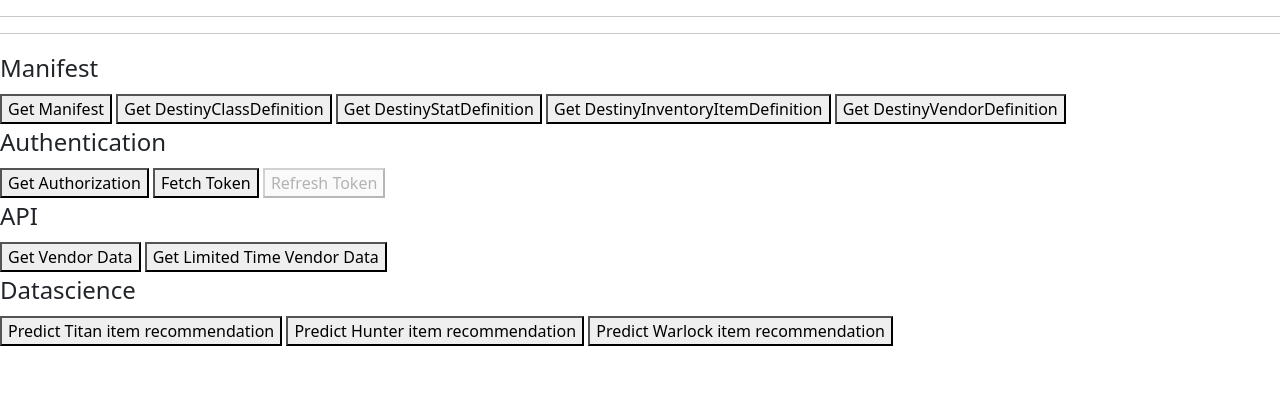
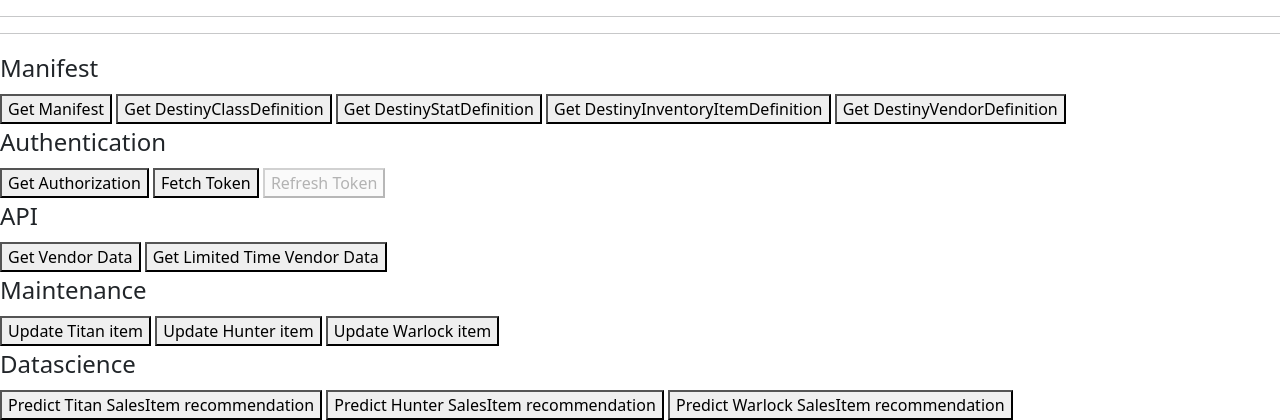
Before and after one commit to 6ixthmonth/destiny2-take-a-look, a Django app: template templates/d2tal/index.html in a window 1280 px wide. Shown: the part 428-848 px from the top of the page. Before the commit the page ends 774 px from the top, so only its background shows below. Run offline with Django 4.2, Linux system fonts and the light colour scheme; a user stored in the database is signed in; tables that the repository leaves empty hold one stand-in row (values such as "Sample post"); the template is opened without the code that fills it: values that come from a table or form of the project are taken from there, most other values are stand-ins (such as "Sample title", 1, 10 or a date in 2020); some libraries are stand-ins or nearby versions.

Commit message:
Update console.html

```diff
--- a/templates/d2tal/console.html
+++ b/templates/d2tal/console.html
@@ -1,6 +1,6 @@
 <hr>
 
-<!-- fullcalendar -->
+<!-- FullCalendar -->
 <script src="https://cdn.jsdelivr.net/npm/fullcalendar@6.1.7/index.global.min.js"></script>
 <script>
     // calendar functions
@@ -27,11 +27,11 @@
     document.addEventListener('DOMContentLoaded', getEvents);
 </script>
 <div id='calendar'></div>
-<!-- end of fullcalendar -->
+<!-- end of FullCalendar -->
 
 <hr>
 
-<!-- destiny2 api -->
+<!-- Bungie.Net API -->
 <fieldset>
     <legend>Manifest</legend>
     <button onclick="getManifest();">Get Manifest</button>
@@ -52,10 +52,16 @@
     <button onclick="getLimitedTimeVendorData();">Get Limited Time Vendor Data</button>
 </fieldset>
 <fieldset>
+    <legend>Maintenance</legend>
+    <button onclick="updateItem(0)">Update Titan item</button>
+    <button onclick="updateItem(1)">Update Hunter item</button>
+    <button onclick="updateItem(2)">Update Warlock item</button>
+</fieldset>
+<fieldset>
     <legend>Datascience</legend>
-    <button onclick="predictItem(0);">Predict Titan item recommendation</button>
-    <button onclick="predictItem(1);">Predict Hunter item recommendation</button>
-    <button onclick="predictItem(2);">Predict Warlock item recommendation</button>
+    <button onclick="predictSalesItem(0);">Predict Titan SalesItem recommendation</button>
+    <button onclick="predictSalesItem(1);">Predict Hunter SalesItem recommendation</button>
+    <button onclick="predictSalesItem(2);">Predict Warlock SalesItem recommendation</button>
 </fieldset>
 
 
@@ -71,7 +77,7 @@
             },
             data: JSON.stringify({
                 'param': param
-            })
+            }),
         });
     }
 
@@ -95,8 +101,8 @@
                 'X-CSRFTOKEN': "{{ csrf_token }}"
             },
             data: JSON.stringify({
-                'auth_res': location.search
-            })
+                'authRes': location.search
+            }),
         }).done(function (data) {
             accessToken = data['access_token'];
         }).fail(function (e) {
@@ -108,8 +114,22 @@
     function getVendorData() { $.ajax("{% url 'd2api:get_vendor_data' %}"); }
     function getLimitedTimeVendorData() { $.ajax("{% url 'd2api:get_limited_time_vendor_data' %}"); }
 
+    // Maintenance functions
+    function updateItem(classType) {
+        $.ajax({
+            url: "{% url 'd2api:update_item' %}",
+            type: "POST",
+            headers: {
+                'X-CSRFTOKEN': "{{ csrf_token }}"
+            },
+            data: JSON.stringify({
+                'classType': classType
+            }),
+        });
+    }
+
     // Datascience functions
-    function predictItem(classType) {
+    function predictSalesItem(classType) {
         $.ajax({
             url: "{% url 'd2api:predict_item' %}",
             type: "POST",
@@ -118,8 +138,8 @@
             },
             data: JSON.stringify({
                 'classType': classType
-            })
+            }),
         });
     }
 </script>
-<!-- end of destiny2 api -->
+<!-- end of Bungie.Net API -->
```
